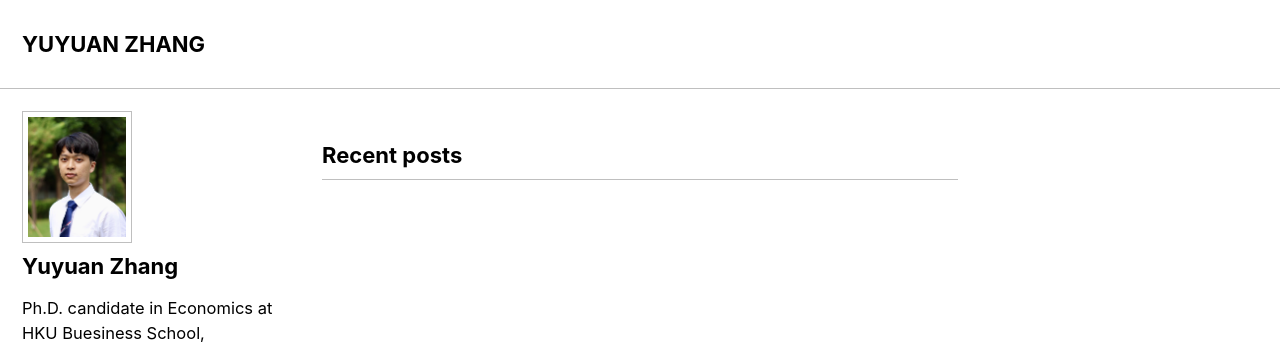
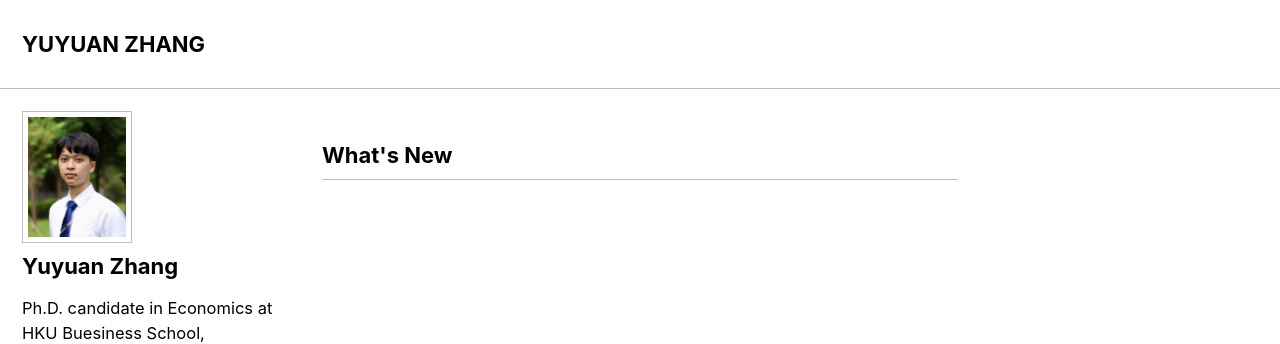
Before and after one commit to yuyuanecon/yuyuanecon.github.io, a Jekyll site: the page built from index.html, in a window 1280 px wide. Shown: the top 344 px of the page. Built offline with Jekyll 4.4.1, drawn with Linux system fonts in a browser that asks for light colours; cached includes are drawn as plain includes; the list of posts is cut into pages by our own code.

Commit message:
Update ui-text.yml

```diff
--- a/_data/ui-text.yml
+++ b/_data/ui-text.yml
@@ -32,7 +32,7 @@ en: &DEFAULT_EN
   powered_by                 : "Powered by"
   website_label              : "Website"
   email_label                : "Email"
-  recent_posts               : "Recent posts"
+  recent_posts               : "What's New"
   undefined_wpm              : "Undefined parameter words_per_minute at _config.yml"
   comment_form_info          : "Your email address will not be published. Required fields are marked"
   comment_form_comment_label : "Comment"
```
